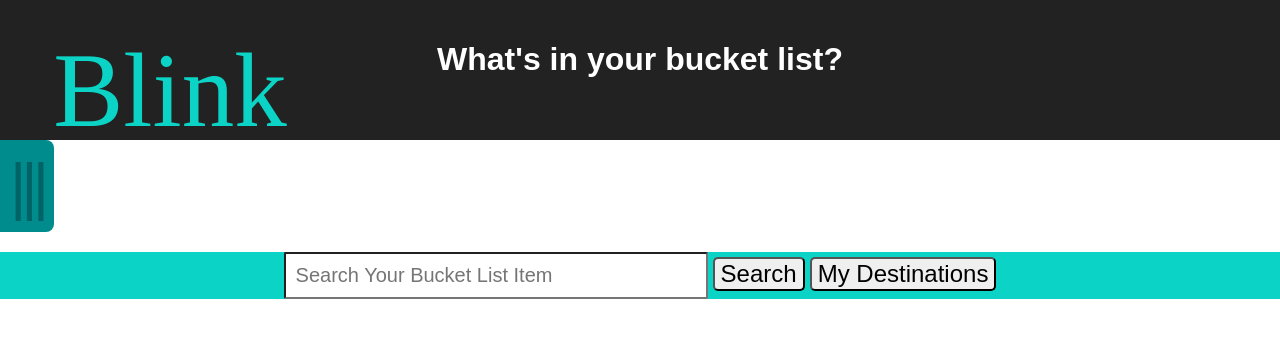
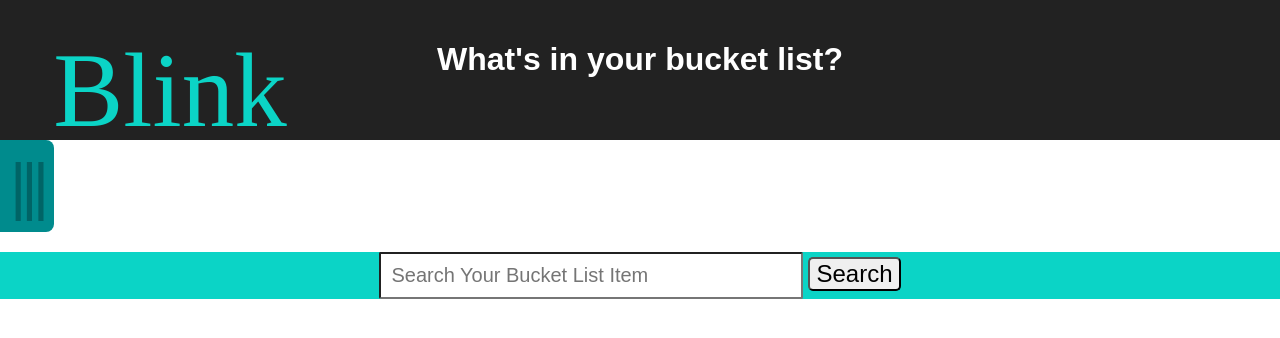
Before and after one commit to olgasizova/Blink, a React (Create React App) app in the folder Blink/: page / in a window 1280 px wide. Shown: the top 338 px of the page. Built offline with nearby package versions, Linux system fonts and the light colour scheme; no server answers; a web font is replaced by a local one.

Commit message:
clean up code removed my dest button

```diff
--- a/Blink/src/App.js
+++ b/Blink/src/App.js
@@ -133,7 +133,6 @@ class App extends Component {
         <Search
           handleSearchSubmit={() => this.handleSearchSubmit()}
           handleSearchInput={(event) => this.handleSearchInput(event)}
-          handleToggleDrawer={() => this.handleToggleDrawer()}
         />
         <DisplayListItems
           handleAddClick={(gEvent) => this.handleAddClick(gEvent)}
--- a/Blink/src/components/BucketDisplay/BucketDisplay.css
+++ b/Blink/src/components/BucketDisplay/BucketDisplay.css
@@ -8,7 +8,6 @@
   transform: translateX(-93vw);
   transition: transform 3s;
 }
-
 
 .true{
   width: 100vw;
@@ -33,6 +32,7 @@
   height: 100%;
   background-color: #008B8D;
 }
+
 .handle{
   font-size: 63px;
   color: #006466;
@@ -45,20 +45,6 @@
 
 .handle:hover{
   color: #004b4d;
-/*  animation: move .9s ;
-*/
   transform: scale(1.1,1.0);
   transition: transform .5s;
 }
-
-@keyframes move {
-  100% {
-    transform: translate3d(.5px, 0, 0);
-  }
-  90% {
-    transform: translate3d(1px, 0, 0);
-  }
-  80% {
-    transform: translate3d(1.5px, 0, 0);
-  }
-}
--- a/Blink/src/components/Search/Search.jsx
+++ b/Blink/src/components/Search/Search.jsx
@@ -14,10 +14,6 @@ const Search = props => (
       className="searchButton"
       onClick={props.handleSearchSubmit}
       >Search</button>
-   <button
-      className="searchButton"
-      onClick={props.handleToggleDrawer}
-      >My Destinations</button>
 
   </div>
 );
```
